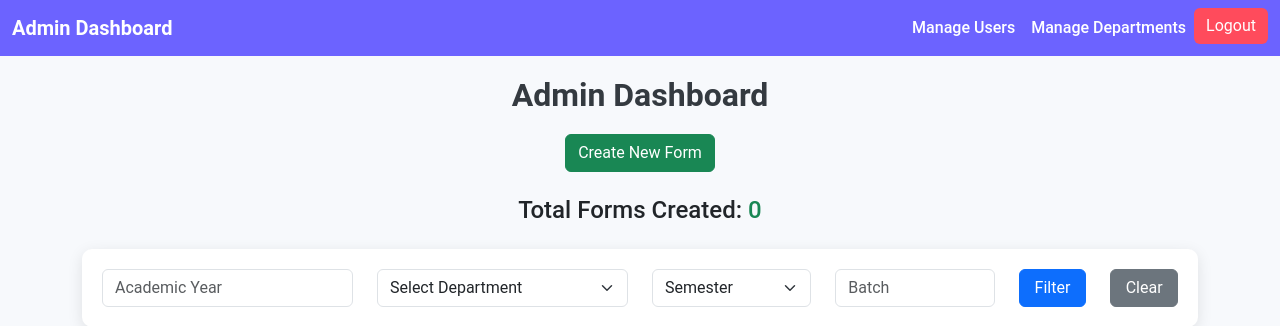
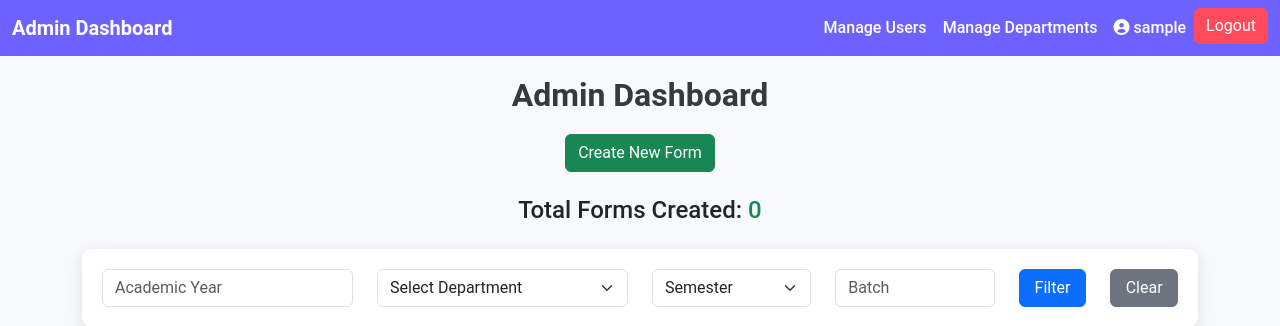
Before and after one commit to venkatesh2005/feedback-system, a Flask app: page /admin_dashboard in a window 1280 px wide. Shown: the top 326 px of the page. Run offline with Flask 3, Linux system fonts and the light colour scheme; the visitor is signed in with stand-in values (Sample User, id 1); data that the repository does not hold is empty.

Commit message:
Update admin_dashboard.html

```diff
--- a/templates/admin_dashboard.html
+++ b/templates/admin_dashboard.html
@@ -126,6 +126,11 @@
             </li>
             <li class="nav-item">
               <a class="nav-link" href="{{ url_for('manage_departments') }}">Manage Departments</a>
+            </li>
+            <li class="nav-item">
+              <span class="nav-link text-white">
+                <i class="fas fa-user-circle"></i> {{ username }}
+              </span>
             </li>
             <li class="nav-item">
               <button class="btn btn-logout" onclick="location.href='{{ url_for('logout') }}'">
```
